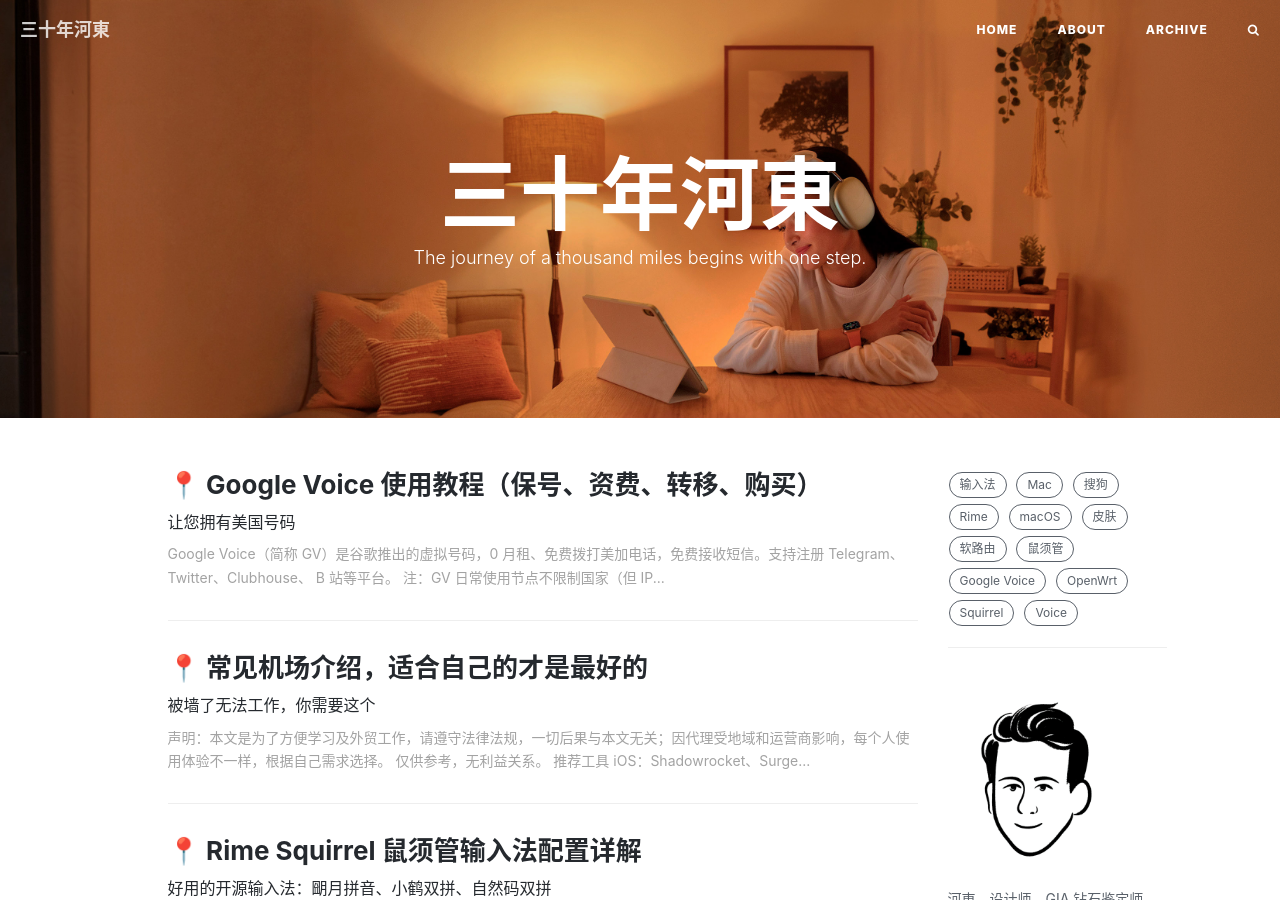
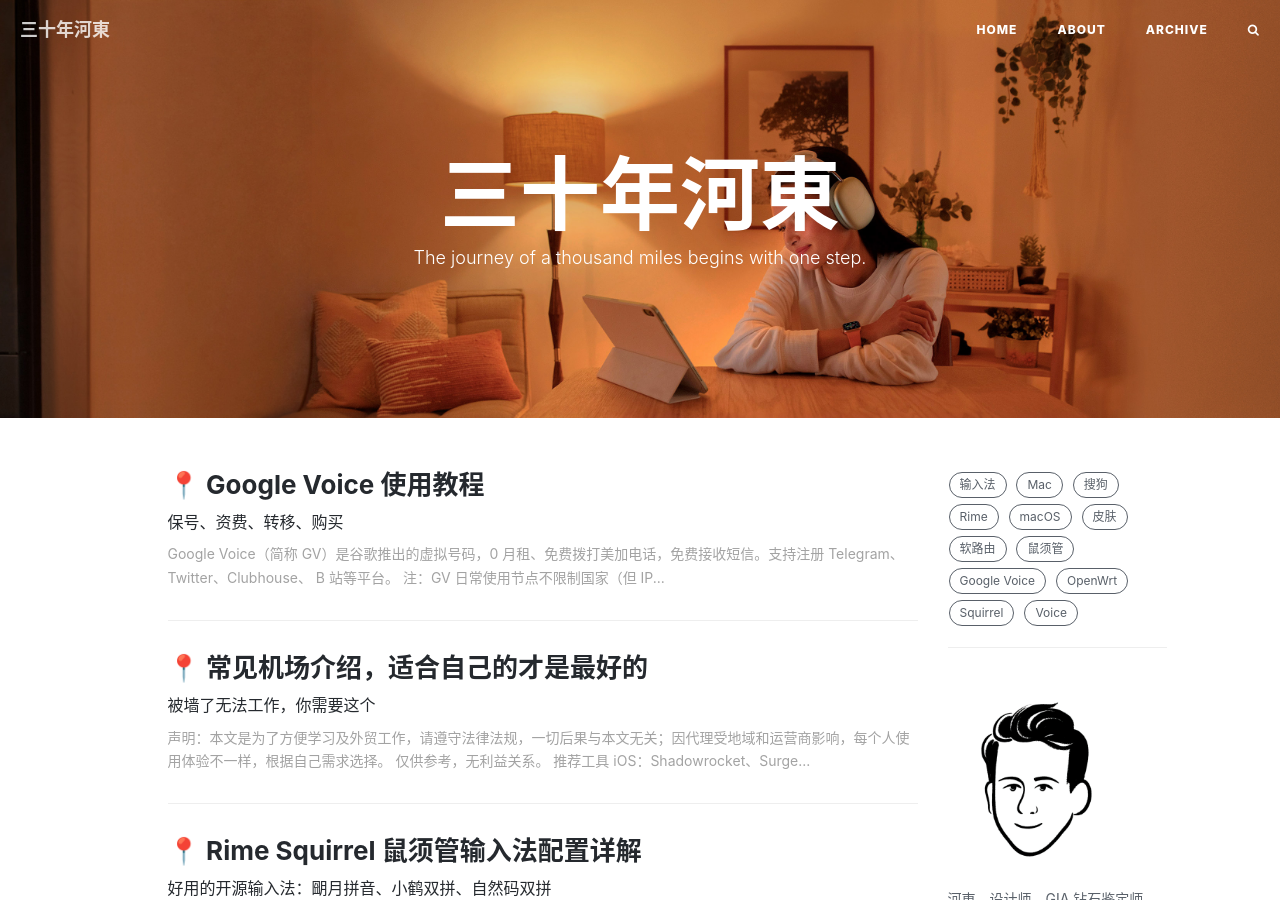
Before and after one commit to ssnhd/ssnhd.github.io, a Jekyll site: the page built from index.html, in a window 1280 px wide and 900 px high. Built offline with Jekyll 4.4.1, drawn with Linux system fonts in a browser that asks for light colours; nearby versions of some CDN libraries; the list of posts is cut into pages by our own code; comment, search, counter and statistics services are not loaded.

Commit message:
Update 2021-1-27-voice.md

```diff
--- a/_posts/2021-1-27-voice.md
+++ b/_posts/2021-1-27-voice.md
@@ -1,7 +1,7 @@
 ---
 layout: post
-title: Google Voice 使用教程（保号、资费、转移、购买）
-subtitle: 让您拥有美国号码
+title: Google Voice 使用教程
+subtitle: 保号、资费、转移、购买
 date: 2022-1-27
 author: 河東
 header-img: img/usa.jpg
```
